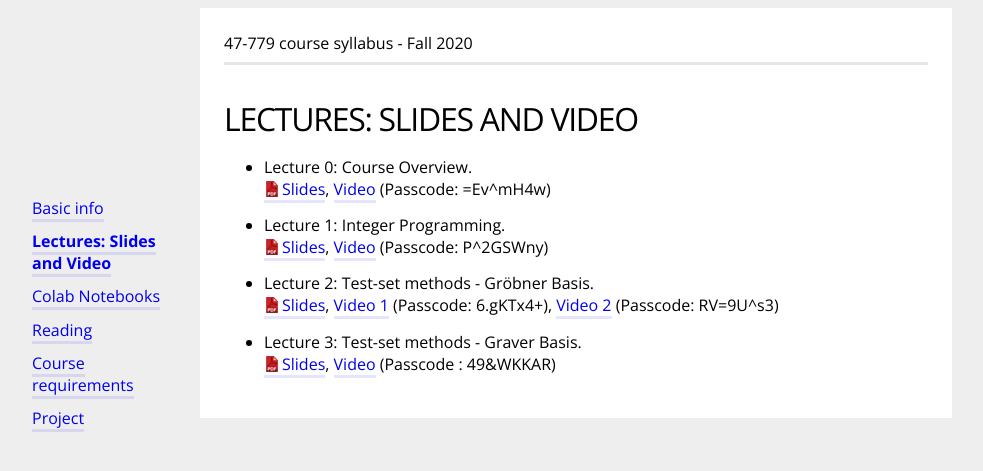
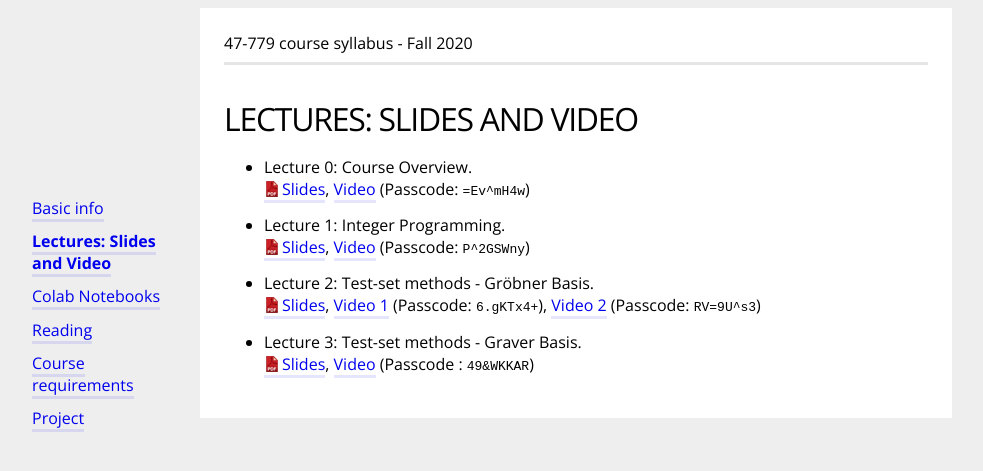
Before and after one commit to bernalde/QuIP, a Jekyll site: the page built from lecture.md, in a window 1280 px wide. Shown: the top 471 px of the page, without its empty margins (64-1047 px from the left). Built offline with Jekyll 4.4.1, drawn with Linux system fonts in a browser that asks for light colours; part of the change alters nothing that is shown.

```diff
--- a/lecture.md
+++ b/lecture.md
@@ -11,21 +11,21 @@ Here you can access all the lecture slides and videos.
 - Lecture 0: Course Overview.<br>
 <a href="slides/47-779 Lecture 0 - Course Overview.pdf" download>Slides</a>,
 [Video](https://cmu.zoom.us/rec/share/vuFWEOr26kVJQpHh7X3UY7YmRK7Peaa8gyca_foLmEkO0WjDDr9PBN1f2apSSQ6S)
-(Passcode: =Ev^mH4w)
+(Passcode: <kbd>=Ev^mH4w</kbd>)
 
 - Lecture 1: Integer Programming.<br>
 <a href="slides/47-779 Lecture 1 - Integer Programming.pdf" download>Slides</a>,
 [Video](https://cmu.zoom.us/rec/play/aYR6uCs3R0vdyfdYJ5uiJpnyUgb5CuLB_Jebl37M_rfKE5EMvNl5u7TDXadz8RmST45JrSXBBN1UYYMl.LnkHOy7ZB34jirzn)
-(Passcode: P^2GSWny)
+(Passcode: <kbd>P^2GSWny</kbd>)
 
 - Lecture 2: Test-set methods - Gr&ouml;bner Basis.<br>
 <a href="slides/47-779 Lecture 2 - Test-set methods.pdf" download>Slides</a>,
 [Video 1](https://cmu.zoom.us/rec/play/Ihz6C8KxpIQ6Xnk_IXPEkJuso6D4eI_VDDGwT0tbGoqH9FyPC-Ip3B8mRLnUHSLfYO-zOZljg_DOX70Q.jaOZNfLdKHVEJqDk)
-(Passcode: 6.gKTx4+),
+(Passcode: <kbd>6.gKTx4+</kbd>),
 [Video 2](https://cmu.zoom.us/rec/play/OHWbc7V9tJKIeKrzmGE-Ms0WQQlXAQEp3SLKBnlFP5nJEGfKFJPE4vxU13M-PWZYS4pCGbh9_AJ-RNw.pOCUff3tcAcKq-_D)
-(Passcode: RV=9U^s3)
+(Passcode: <kbd>RV=9U^s3</kbd>)
 
 - Lecture 3: Test-set methods - Graver Basis.<br>
 <a href="slides/47-779 Lecture 3 - Graver basis.pdf" download>Slides</a>,
 [Video](https://cmu.zoom.us/rec/share/4QTXDhnVQag7dN0IfrOnbH16yhr6G0_5rBV3Nj3WbO1m3t4VLwqZzutHjXKlg3Bw.x4SMdIgGN8iyt9JD)
-(Passcode : 49&WKKAR)
+(Passcode : <kbd>49&WKKAR</kbd>)
```
